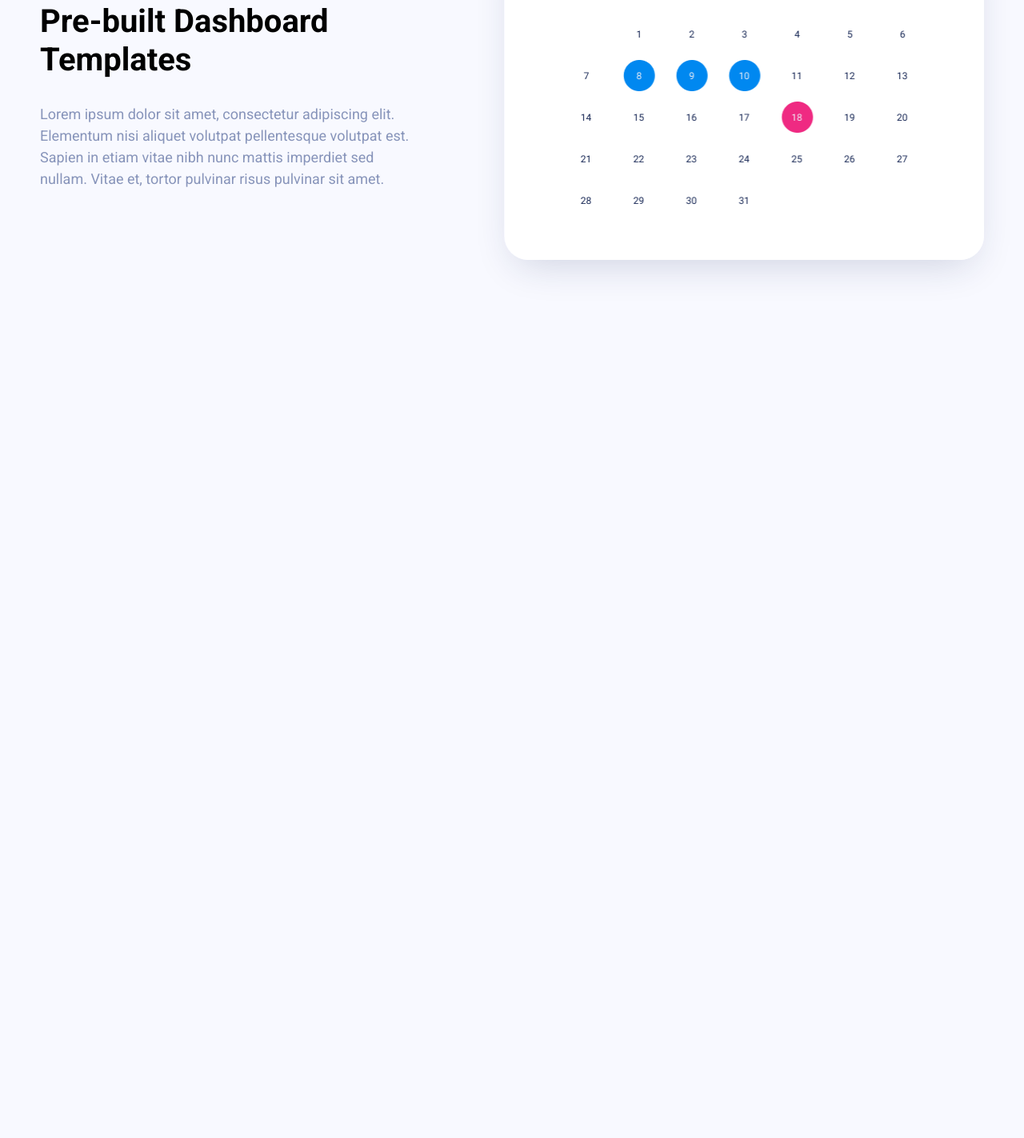
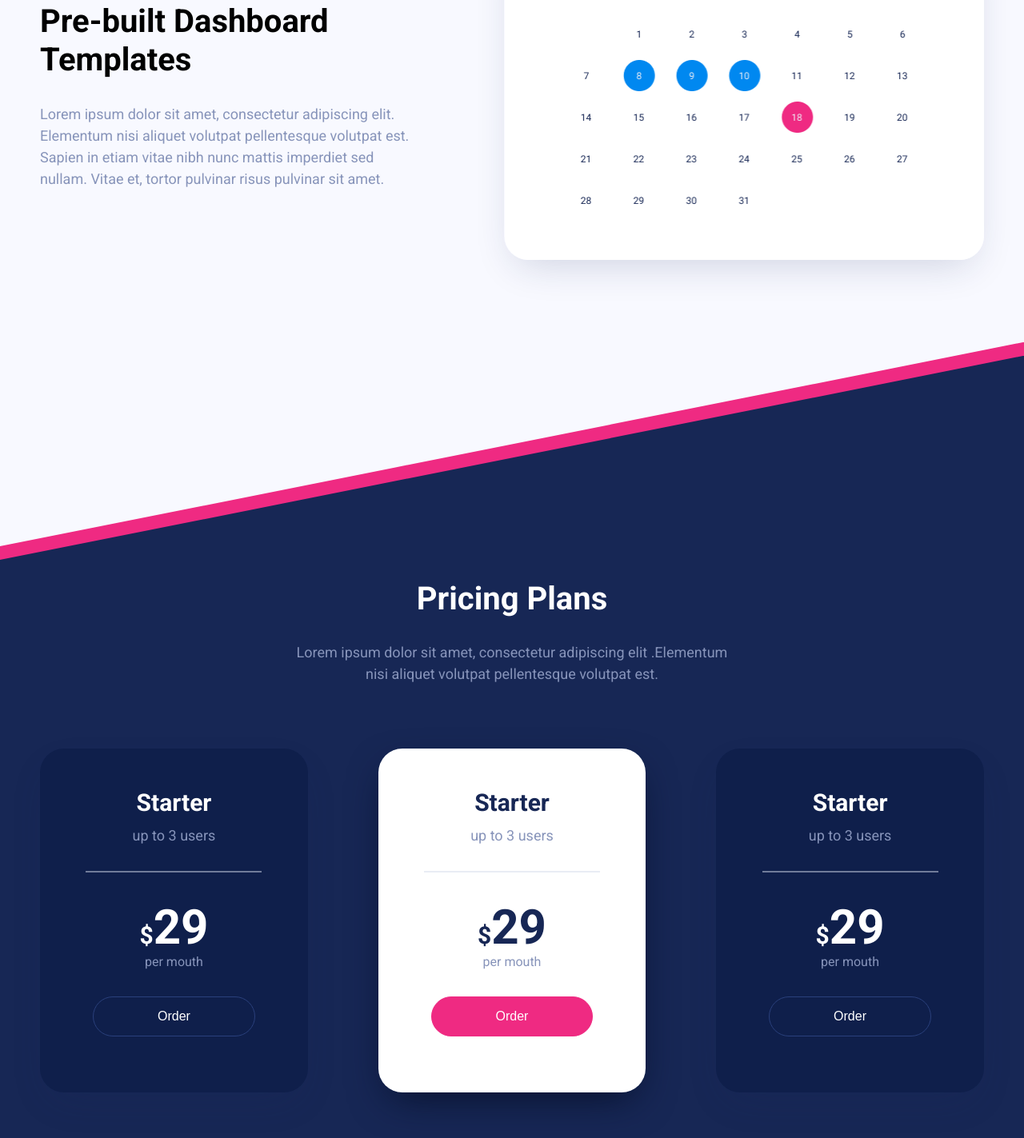
Before and after one commit to SerhiyCode/github.ioanalytics-basic, a plain HTML site: page index.html in a window 1280 px wide. Shown: the part 2465-3888 px from the top of the page at 80% size. Before the commit the page ends 2910 px from the top, so only its background shows below. Drawn offline with Linux system fonts and the light colour scheme.

Commit message:
add section pricing-plans

```diff
--- a/index.html
+++ b/index.html
@@ -113,5 +113,45 @@
           </div>
         </div>
       </section>
+
+      <section class="pricing-plans">
+        <div class="wrap wrap-padding">
+          <div class="pricing-plans__description">
+            <h3 class="pricing-plans__title"> Pricing Plans</h3>
+            <p class="pricing-plans__text-block">Lorem ipsum dolor sit amet, consectetur adipiscing elit
+              .Elementum  nisi aliquet
+              volutpat pellentesque volutpat est.
+            </p>
+          </div>
+            <div class="pricing-plans__rates">
+              <div class="rates-item">
+                <h4 class="rates-item__title">Starter</h4>
+                <p class="rates-item__text-block">up to 3 users</p>
+                <p class="rates-item__price"><span class="rates-item__currency">$</span>29</p>
+                <p class="rates-item__subtitle">per mouth</p>
+                <button class="rates-item__order-btn">Order</button>
+              </div>
+
+              <div class="rates-item rates-item--pink">
+                <h4 class="rates-item__title">Starter</h4>
+                <p class="rates-item__text-block">up to 3 users</p>
+                <p class="rates-item__price"><span class="rates-item__currency">$</span>29</p>
+                <p class="rates-item__subtitle">per mouth</p>
+                <button class="rates-item__order-btn">Order</button>
+              </div>
+
+            <div class="rates-item">
+              <h4 class="rates-item__title">Starter</h4>
+              <p class="rates-item__text-block">up to 3 users</p>
+              <p class="rates-item__price"><span class="rates-item__currency">$</span>29</p>
+              <p class="rates-item__subtitle">per mouth</p>
+
+              <button class="rates-item__order-btn">Order</button>
+            </div>
+          </div>
+        </div>
+    </section>
+
+
   </body>
 </html>
--- /dev/null
+++ b/scss/blocks/pricingPlans.scss
@@ -0,0 +1,260 @@
+// .pricing-plans {
+//        position: relative;
+//        padding-top: 280px;
+//        padding-bottom: 100px;
+
+//     &::after {
+//         content: '';
+//         position: absolute;
+//         z-index: -1;
+//         top: 0;
+//         left: 0;
+//         right: 0;
+//         bottom: 0;
+//         width: 100%;
+//         height: 100%;
+//         background: $background-dark-blue;
+//         clip-path: polygon(0 25%, 100% 0, 100% 75%, 0% 100%);
+//       }
+
+//       &::before {
+//         content: '';
+//         position: absolute;
+//         z-index: -1;
+//         top: -17px;
+//         left: 0;
+//         right: 0;
+//         bottom: 0;
+//         width: 100%;
+//         height: 100%;
+//         background: $pink;
+//         clip-path: polygon(0 25%, 100% 0, 100% 75%, 0% 100%);
+//       }
+
+//     &__description {
+//         margin-bottom: 80px;
+//       }
+//     &__title {
+//         font-weight: 700;
+//         font-size: 40px;
+//         text-align: center;
+//         margin-bottom: 30px;
+//         color: #fff;
+//     }
+
+//     &__text-block {
+//         font-weight: 400;
+//         font-size: 18px;
+//         line-height: 150%;
+//         text-align: center;
+//         margin: 0 auto;
+//         max-width: 540px;
+//     }
+// }
+
+//     .pricing-plans__rates  {
+//        display: flex;
+//        justify-content: space-between;
+
+//     .rates-item  {
+//         border-radius: 30px;
+//         box-shadow: 0 18px 50px -15px rgba(25, 42, 89, 0.2);
+//         background: #0f1f4b;
+//         padding: 50px 65px 70px;
+//         text-align: center;
+
+//     &__title  {
+//         font-weight: 700;
+//         font-size: 30px;
+//         text-align: center;
+//         margin-bottom: 10px;
+//         color: #fff;
+//       }
+
+//     &__text-block  {
+//        position: relative;
+//        font-weight: 400;
+//        font-size: 18px;
+//        line-height: 150%;
+//        text-align: center;
+//        color: $gray;
+//        margin-bottom: 65px;
+//       }
+
+//   &::before {
+//        content: "";
+//        position: absolute;
+//        width: 220px;
+//        height: 1px;
+//        top: 220%;
+//        left: 50%;
+//        background: #d3d9e9;
+//        transform: translate(-50%, -50%);
+//      }
+//    }
+
+
+//    &__price {
+//     font-weight: 700;
+//     font-size: 60px;
+//     text-align: center;
+//     color: #fff;
+//     margin-bottom: 5px;
+//   }
+
+//   &__currency {
+//     font-size: 30px;
+//   }
+
+//   &__subtitle {
+//     font-weight: 400;
+//     font-size: 16px;
+//     line-height: 40%;
+//     text-align: center;
+//     color: $gray;
+//     margin-bottom: 40px;
+//   }
+// }
+
+
+
+
+.pricing-plans {
+  position: relative;
+  padding-top: 280px;
+  padding-bottom: 100px;
+
+  &::after {
+    content: '';
+    position: absolute;
+    z-index: -1;
+    top: 0;
+    left: 0;
+    right: 0;
+    bottom: 0;
+    width: 100%;
+    height: 100%;
+    background: $background-dark-blue;
+    clip-path: polygon(0 25%, 100% 0, 100% 100%, 0% 100%);
+  }
+
+  &::before {
+    content: '';
+    position: absolute;
+    z-index: -1;
+    top: -17px;
+    left: 0;
+    right: 0;
+    width: 100%;
+    height: 100%;
+    background: $pink;
+    clip-path: polygon(0 25%, 100% 0, 100% 100%, 0% 100%);
+  }
+
+  &__description {
+    margin-bottom: 80px;
+  }
+
+  &__title {
+    font-weight: 700;
+    font-size: 40px;
+    text-align: center;
+    margin-bottom: 30px;
+    color: #fff;
+  }
+
+  &__text-block {
+    font-weight: 400;
+    font-size: 18px;
+    line-height: 150%;
+    text-align: center;
+    margin: 0 auto;
+    max-width: 540px;
+  }
+}
+
+.pricing-plans__rates {
+  display: flex;
+  justify-content: space-between;
+
+  .rates-item {
+    border-radius: 30px;
+    box-shadow: 0 18px 50px -15px rgba(25, 42, 89, 0.2);
+    background: #0f1f4b;
+    padding: 50px 66px 70px;
+    text-align: center;
+
+    &__title {
+      font-weight: 700;
+      font-size: 30px;
+      text-align: center;
+      color: #fff;
+      margin-bottom: 10px;
+    }
+
+    &__text-block {
+      position: relative;
+      font-weight: 400;
+      font-size: 18px;
+      line-height: 150%;
+      text-align: center;
+      color: $gray;
+      margin-bottom: 66px;
+
+      &::before {
+        content: '';
+        position: absolute;
+        width: 220px;
+        height: 1px;
+        background: #d3d9e9;
+        top: 220%;
+        left: 50%;
+        transform: translate(-50%, -50%);
+      }
+    }
+
+    &__price {
+      font-weight: 700;
+      font-size: 60px;
+      text-align: center;
+      color: #fff;
+      margin-bottom: 5px;
+    }
+
+    &__currency {
+      font-size: 30px;
+    }
+
+    &__subtitle {
+      font-weight: 400;
+      font-size: 16px;
+      line-height: 40%;
+      text-align: center;
+      color: $gray;
+      margin-bottom: 40px;
+     }
+
+    &__order-btn {
+      @include btn(#2a407c, transparent, 68px, #fff, 16px, 15px, 80px);
+    }
+
+    &--pink {
+      box-shadow: 0 18px 50px -15px #060f28;
+      background: #fff;
+
+      .rates-item__title,
+      .rates-item__price {
+        color: #172755;
+      }
+
+      .rates-item__order-btn {
+        @include btn($pink, $pink, 68px, #fff, 16px, 15px, 80px);
+        transition: all 0.5s;
+
+        &:hover {
+          @include btn($pink, transparent, 68px, $pink, 16px, 15px, 80px);
+        }
+      }
+    }
+  }
+}
--- a/scss/blocks/roadmap.scss
+++ b/scss/blocks/roadmap.scss
@@ -32,4 +32,6 @@
     border-radius: 30px;
     box-shadow: 0 18px 50px -15px rgba(25, 42, 89, 0.2);
   }
+
+
 }
--- a/scss/main.scss
+++ b/scss/main.scss
@@ -9,3 +9,4 @@
  @import 'blocks/intro.scss';
  @import 'blocks/features.scss';
  @import 'blocks/roadmap.scss';
+ @import 'blocks/pricingPlans.scss';
```
Also changed, not shown: css/style.css, 1 other file.
